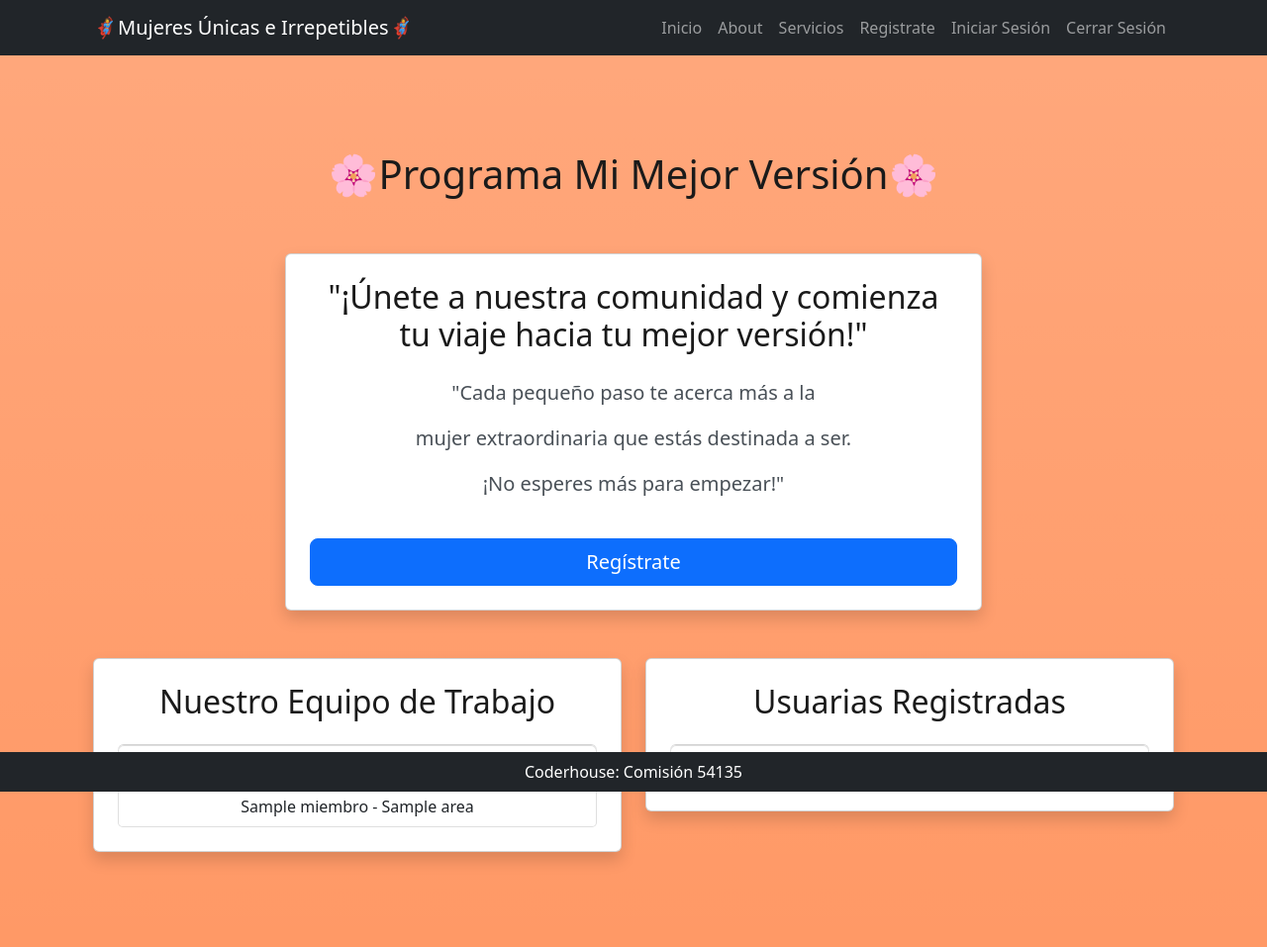
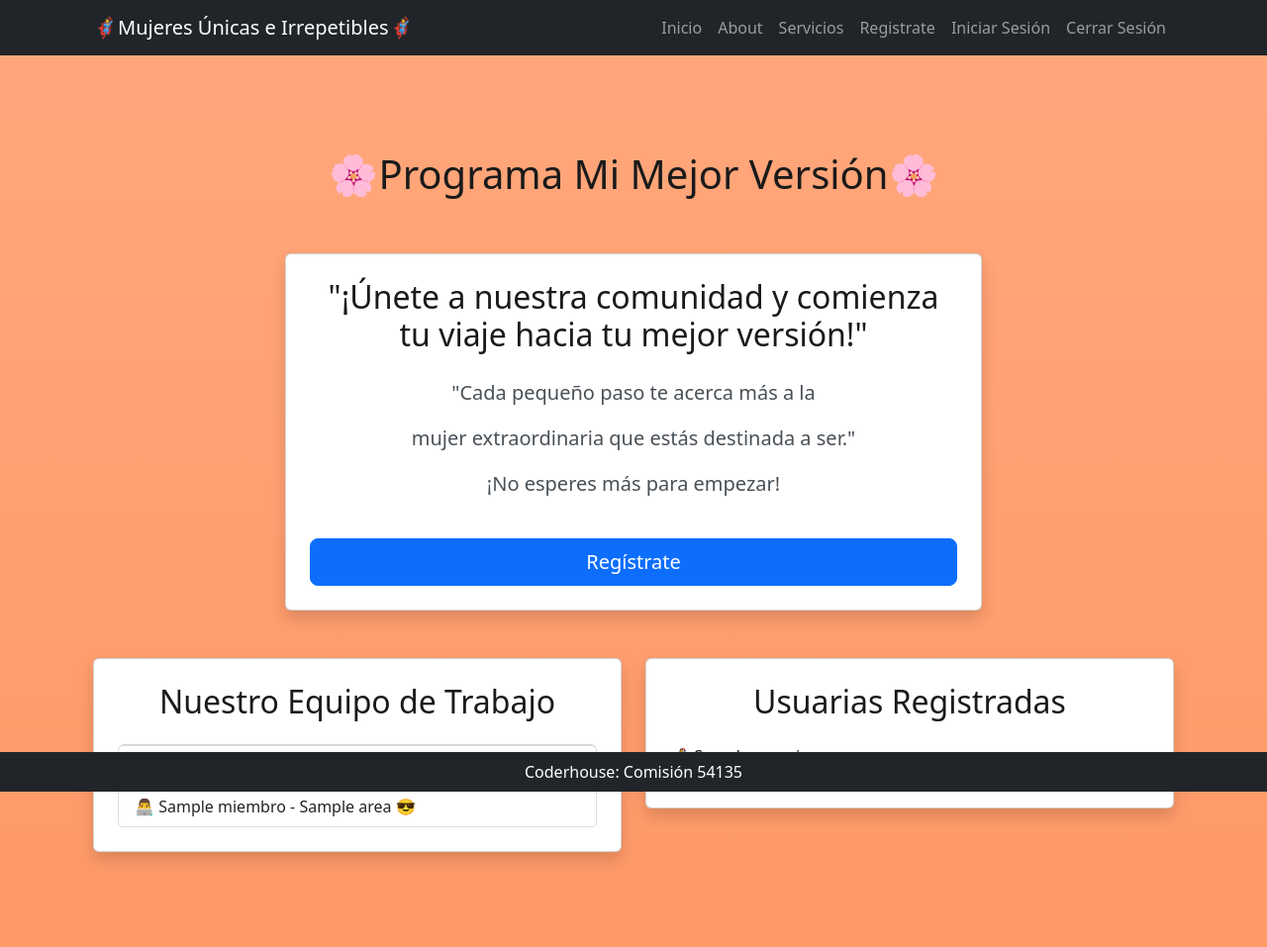
Before and after one commit to Pelosaurio/ProyectoFinal-Bastias, a Django app: template project/Comunidad/templates/Comunidad/index.html in a window 1280 px wide. Shown: the whole page at 99% size. Run offline with Django 5.2, Linux system fonts and the light colour scheme; the template is opened without the code that fills it: most values are stand-ins (such as "Sample title", 1, 10 or a date in 2020); some libraries are stand-ins or nearby versions.

Commit message:
install djlint

```diff
--- a/project/Comunidad/templates/Comunidad/index.html
+++ b/project/Comunidad/templates/Comunidad/index.html
@@ -12,8 +12,8 @@
                     <h2 class="card-title mb-4" style="color: #1a1a1a;">"¡Únete a nuestra comunidad y comienza tu viaje hacia tu mejor versión!"</h2>
                     <div class="custom-text lead mb-4" style="color: #495057;">
                         <p>"Cada pequeño paso te acerca más a la</p>
-                        <p>mujer extraordinaria que estás destinada a ser.</p>
-                        <p>¡No esperes más para empezar!"</p>
+                        <p> mujer extraordinaria que estás destinada a ser."</p>
+                        <p>¡No esperes más para empezar!</p>
                     </div>
                     <a href="{% url 'Comunidad:registrar_usuario' %}" class="btn btn-primary btn-lg">Regístrate</a>
                 </div>
@@ -22,28 +22,29 @@
     </div>
     <div class="row justify-content-center">
         <div class="col-md-6">
-            <div class="card shadow p-4 rounded text-center">
-                <h2 class="card-title mb-4" style="color: #1a1a1a;">Nuestro Equipo de Trabajo</h2>
-                <ul class="list-group">
+            <div class="card shadow p-4 rounded">
+                <h2 class="card-title mb-4 text-center" style="color: #1a1a1a;">Nuestro Equipo de Trabajo</h2>
+                <ul class="list-group text-left">
                     {% for psicologa in psicologas %}
-                    <li class="list-group-item">{{ psicologa.nombre }} - Psicóloga</li>
+                    <li class="list-group-item" style="text-align: justify;">🌸 {{ psicologa.nombre }} - Psicóloga 🧙‍♀️</li>
                     {% endfor %}
                     {% for miembro in equipo %}
-                    <li class="list-group-item">{{ miembro.nombre }} - {{ miembro.area }}</li>
+                    <li class="list-group-item" style="text-align: justify;">👨‍💻 {{ miembro.nombre }} - {{ miembro.area }} 😎</li>
                     {% endfor %}
                 </ul>
             </div>
         </div>
         <div class="col-md-6">
-            <div class="card shadow p-4 rounded text-center">
-                <h2 class="card-title mb-4" style="color: #1a1a1a;">Usuarias Registradas</h2>
-                <ul class="list-group">
+            <div class="card shadow p-4 rounded">
+                <h2 class="card-title mb-4 text-center" style="color: #1a1a1a;">Usuarias Registradas</h2>
+                <div class="row">
                     {% for usuario in usuarios %}
-                    <li class="list-group-item">{{ usuario.usuario }}</li>
+                    <div class="col-md-4 mb-3">
+                        <div class="list-group-item" style="text-align: left; color: #1a1a1a;">🦸‍♀️ {{ usuario.usuario }}</div>
+                    </div>
                     {% endfor %}
-                </ul>
+                </div>
             </div>
         </div>
-    </div>
 </div>
 {% endblock contenido %}
--- a/project/servicios/templates/servicios/index.html
+++ b/project/servicios/templates/servicios/index.html
@@ -45,5 +45,8 @@
             </button>
           </div>
     </div>
+    <div class="row gx6 gx-lg-10">
+
+    </div>
 
 {% endblock contenido %}
```
